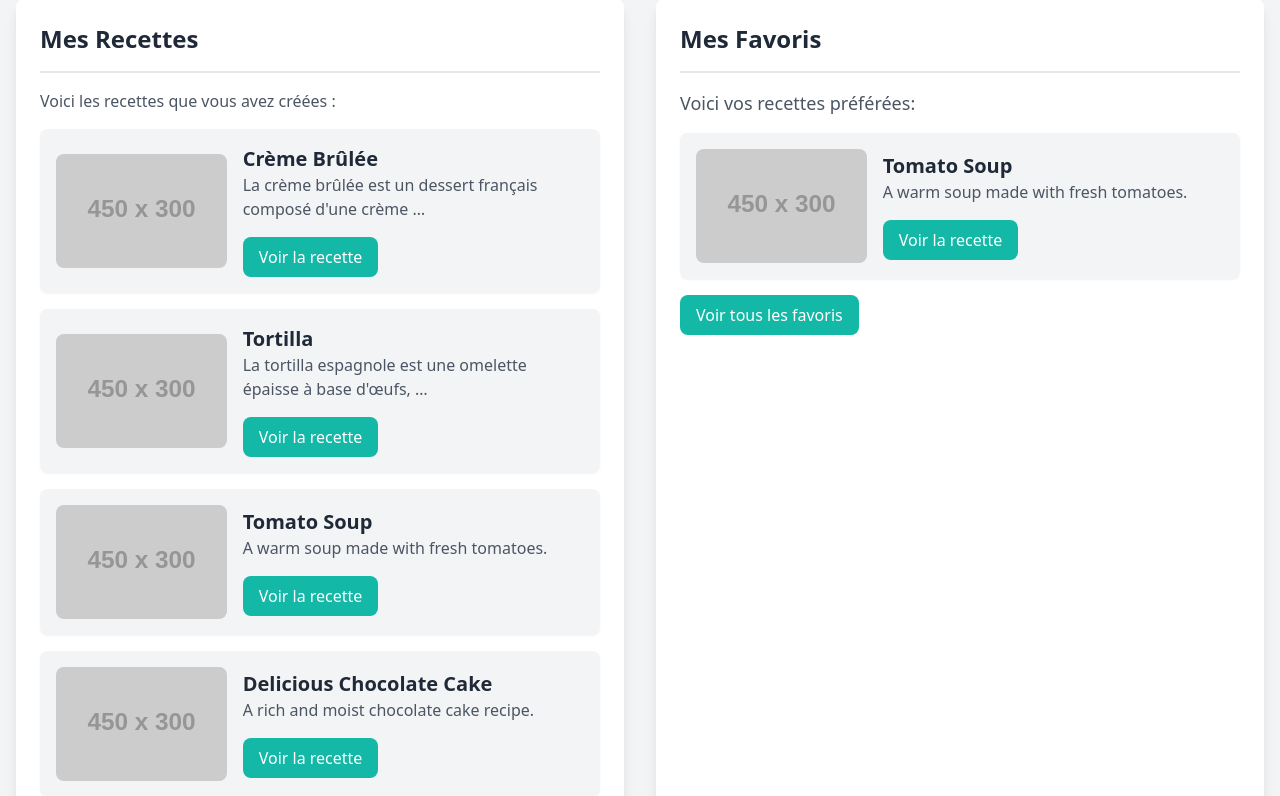
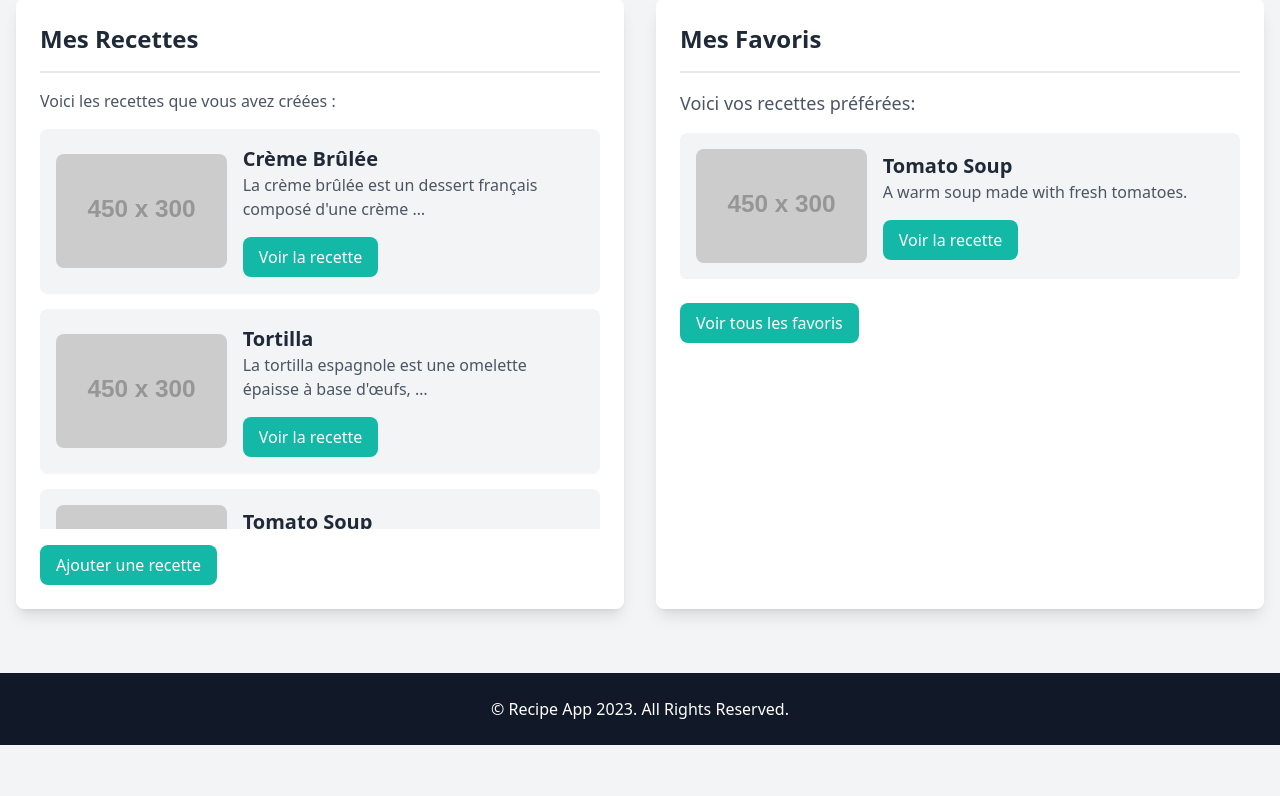
Before and after one commit to Soufiane-coder351/Recipe-App, a Django app: template recipeApp/user/templates/user/profile.html in a window 1280 px wide. Shown: the part 616-1412 px from the top of the page. After the commit the page ends 1361 px from the top, so only its background shows below. Run offline with Django 5.2, Linux system fonts and the light colour scheme; the template is opened without the code that fills it: values that come from a table or form of the project are taken from there, others are empty; data comes from the database, SQL or seed files in the repository; grey boxes labelled with a size stand in for pictures from a placeholder-image service; some libraries are stand-ins or nearby versions.

Commit message:
made the mes recette , et mes favoris in profile scrollable

```diff
--- a/recipeApp/user/templates/user/profile.html
+++ b/recipeApp/user/templates/user/profile.html
@@ -69,7 +69,7 @@
                 <div class="border-t-2 border-gray-200 my-4"></div> <!-- Separator -->
                 {% if recettes_user %}
                     <p class="text-gray-600 mb-4">Voici les recettes que vous avez créées :</p>
-                    <div class="space-y-4 mt-4">
+                    <div class="space-y-4 mt-4" style="max-height: 400px; overflow-y: auto;">
                         {% for recette in recettes_user %}
                             <div class="flex items-center bg-gray-100 p-4 rounded-lg shadow-sm">
                                 <div class="w-1/3">
@@ -78,7 +78,6 @@
                                 <div class="ml-4 w-2/3">
                                     <h3 class="text-xl font-semibold text-gray-800">{{ recette.title }}</h3>
                                     <p class="text-gray-600">{{ recette.description|truncatewords:10 }}</p>
-                                <!-- <p class="text-sm text-gray-500 mt-1">Dernière modification : 10 min</p> -->
                                     <button class="mt-4 px-4 py-2 bg-teal-500 text-white rounded-lg hover:bg-teal-600">Voir la recette</button>
                                 </div>
                             </div>
@@ -92,14 +91,15 @@
                 <button class="bg-teal-500 text-white hover:bg-teal-600 px-4 py-2 rounded-lg mt-4"><a href="{% url 'createrecipe'%}">Ajouter une recette</a></button>
             </div>
 
+
             <!-- My Favorites Panel -->
             <div class="bg-white p-6 rounded-lg shadow-lg">
                 <h2 class="text-2xl font-semibold text-gray-800 mb-4">Mes Favoris</h2>
                 <div class="border-t-2 border-gray-200 my-4"></div> <!-- Separator -->
-                {% if recettesfav%}
+                {% if recettesfav %}
                     <p class="mt-4 text-lg text-gray-600">Voici vos recettes préférées:</p>
                 {% endif %}
-                <div class="space-y-4 mt-4">
+                <div class="space-y-4 mt-4" style="max-height: 400px; overflow-y: auto;">
                     {% for fav in recettesfav %}
                         <div class="flex items-center bg-gray-100 p-4 rounded-lg shadow-sm">
                             <div class="w-1/3">
@@ -115,9 +115,10 @@
                     {% empty %}
                         <p class="text-center text-gray-700">Aucune recette favoris trouvée.</p>
                     {% endfor %}
+                </div>
                 <button class="mt-6 px-4 py-2 bg-teal-500 text-white rounded-lg hover:bg-teal-600"><a href="{% url 'recettes_favorites' %}">Voir tous les favoris</a></button>
             </div>
-            </div>
+
         </section>
 
     </main>
```
Lines whose indentation alone changed are shown as unchanged.
